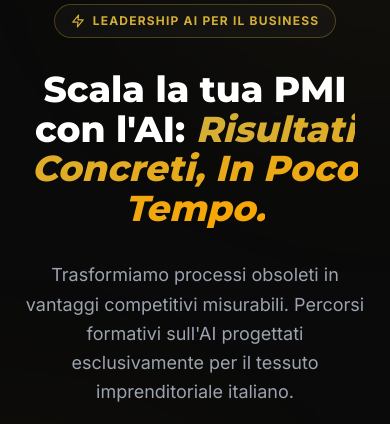
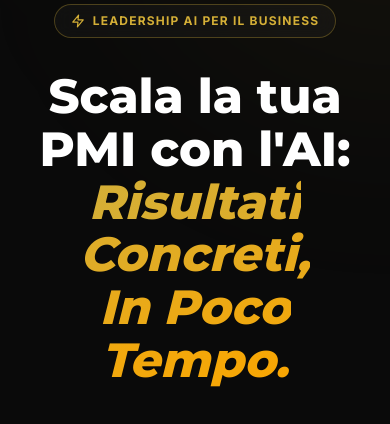
Before and after one commit to gioballagio-hub/lux-ai-landing, a React (Vite) app: page / in a window 390 px wide. Shown: the part 156-580 px from the top of the page. Built offline with nearby package versions, Linux system fonts and the light colour scheme.

Commit message:
Add files via upload

```diff
--- a/App.tsx
+++ b/App.tsx
@@ -65,10 +65,10 @@ const Hero: React.FC = () => {
         <div className="inline-flex items-center gap-2 px-4 py-2 rounded-full glass-card gold-border text-[#D4AF37] text-xs font-bold uppercase tracking-widest mb-8">
           <Zap size={14} /> Leadership AI per il Business
         </div>
-       <h1 className="text-4xl sm:text-5xl lg:text-7xl font-display font-extrabold mb-8 leading-[1.1]">
-  Scala la tua PMI con l'AI:{" "}
-  <span className="gold-text-gradient italic">Risultati Concreti, In Poco Tempo.</span>
-</h1>
+        <h1 className="text-5xl md:text-7xl font-display font-extrabold mb-8 leading-[1.1]">
+          Scala la tua PMI con l'AI:<br />
+          <span className="gold-text-gradient italic">Risultati Concreti, <br />In Poco Tempo.</span>
+        </h1>
         <p className="text-lg md:text-xl text-gray-400 max-w-2xl mx-auto mb-10 leading-relaxed">
           Trasformiamo processi obsoleti in vantaggi competitivi misurabili. Percorsi formativi sull'AI progettati esclusivamente per il tessuto imprenditoriale italiano.
         </p>
```
